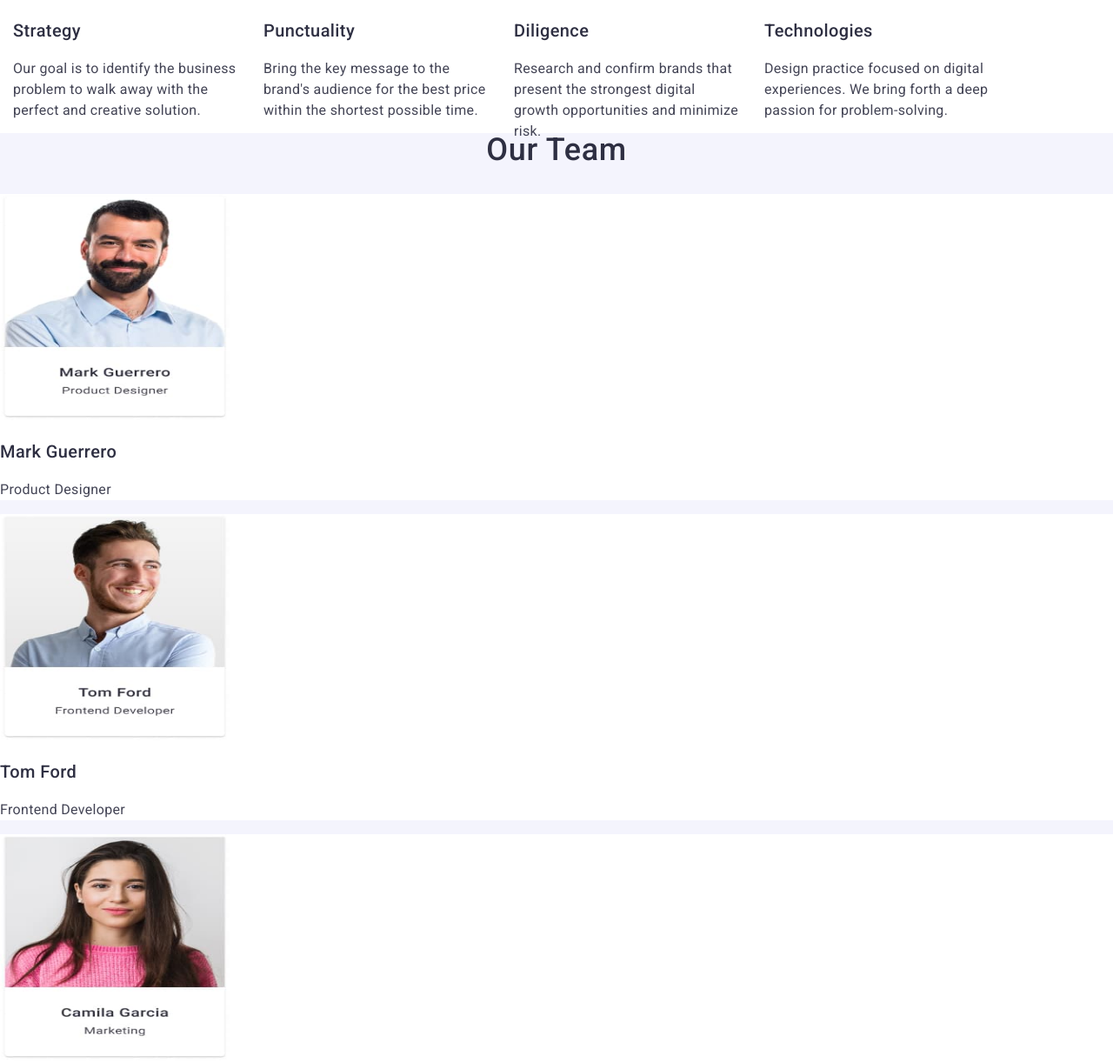
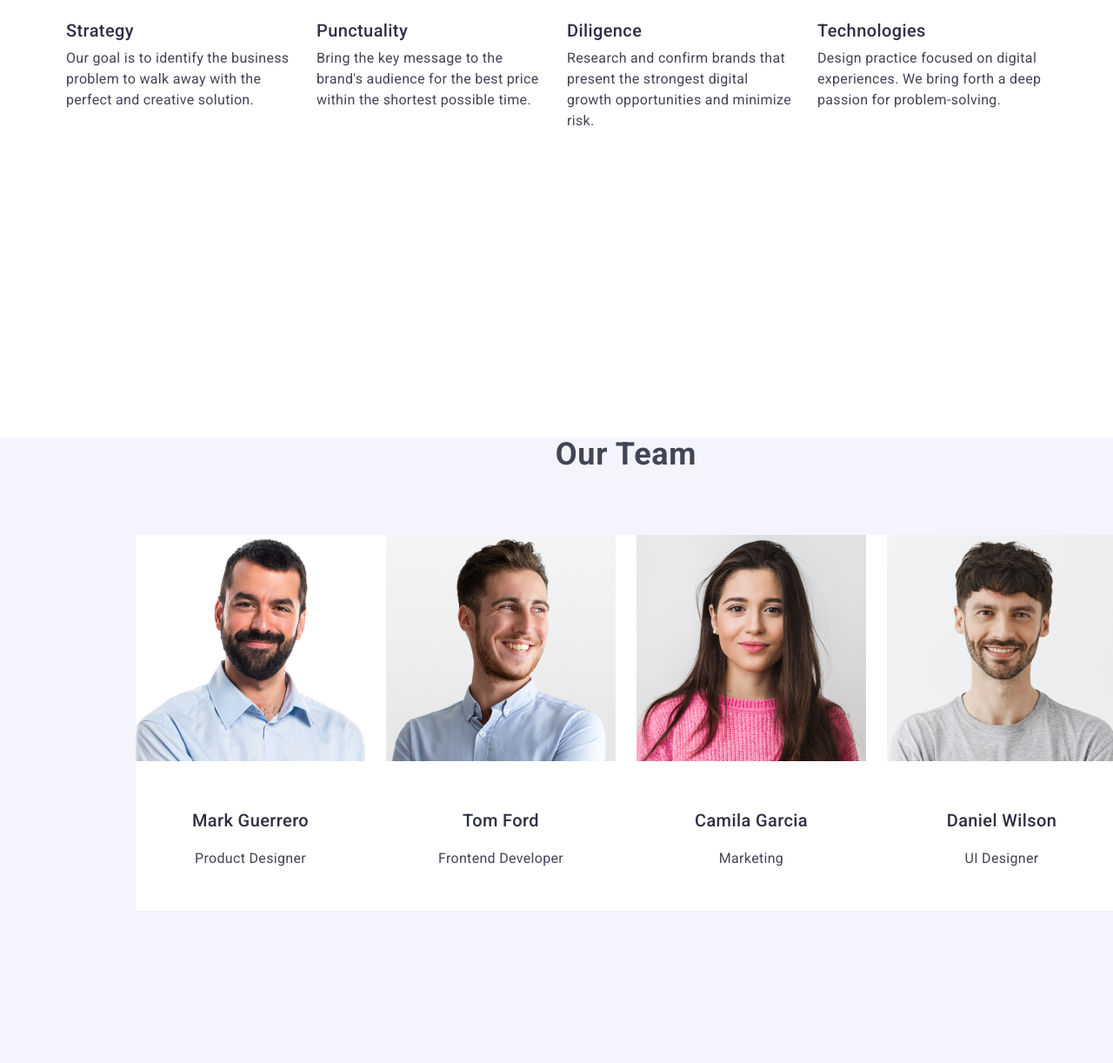
Before and after one commit to Kuzkoviy/goit-markup-hw-03, a plain HTML site: page index.html in a window 1280 px wide. Shown: the part 790-2012 px from the top of the page at 87% size. Drawn offline with nearby package versions, Linux system fonts and the light colour scheme.

Commit message:
some changes

```diff
--- a/css/styles.css
+++ b/css/styles.css
@@ -23,7 +23,7 @@ a {
     text-decoration: none;
 }
 
-ol, ul {
+ol, ul, li {
     list-style: none;
     padding: 0;
     margin: 0;
@@ -128,10 +128,8 @@ padding: 16px 32px;
 }
 .description-section {
     background: #fff;
-    width: 1128px;
-    height: 104px;
-    flex-shrink: 0;
-    padding: 120px 0;
+    padding-top: 120px;
+    padding-bottom: 120px;
 }
 
 .description-list {
@@ -152,15 +150,19 @@ margin-left: 0 auto;
 
 .team-section {
     background: #f4f4fd;
+    margin-top: 232px;
+    margin-bottom: 120px;
+    width: 1440px;
+    height: 732px;
 }
 .team-title{
-    color: #2E2F42;
-text-align: center;
-font-size: 36px;
-line-height: 1.11;
-letter-spacing: 0.02em;
-text-transform: capitalize;
-font-weight: 500;
+    font-size: 36px;
+    font-weight: 700;
+    line-height: 1.11;
+    text-align: center;
+    letter-spacing: 0.02em;
+    text-transform: capitalize;
+    margin-bottom: 72px;
 }
 
 .team-part {
@@ -238,7 +240,10 @@ letter-spacing: 0.02em;
 }
 
 .paragraph {
-
+    font-size: 16px;
+    line-height: 1.5;
+    letter-spacing: 0.02em;
+    margin: 0;
 }
 
 .hero .container {
@@ -249,4 +254,23 @@ letter-spacing: 0.02em;
 
 .description-list-item {
     flex-basis: calc((100% - 3 * 24px) / 4);
+    padding: 0px;
 }
+
+.description-list-item .description-title {
+    margin-bottom: 8px;
+}
+
+.team-main-list {
+    display: flex;
+    flex-direction: row;
+    gap: 24px;
+    background-color: #FFFFFF;
+    text-align: center;
+    flex-basis: calc((100% - 3 * 24px) / 4);
+    border-radius: 0px 0px 4px 4px;
+}
+
+.team-card-container {
+    padding: 32px 0;
+}
--- a/index.html
+++ b/index.html
@@ -62,41 +62,51 @@
             </div>
         </section>
         <section class="team-section">
+            <div class="container">
             <h2 class="team-title">Our Team</h2>
-                <ul>
+                <ul class="team-main-list">
                     <li class="team-list">
-                        <img src="./images/Card1.jpg"
+                        <img src="images/Card1.png"
                          alt="Mark Guerrero"
                          width="264"
                          height="260">
+                         <div class="team-card-container">
                          <h3 class="team-part">Mark Guerrero</h3>
                          <p class="team-text">Product Designer</p>
+                         </div>
                     </li>
                     <li class="team-list">
-                        <img src="./images/Card2.jpg"
+                        <img src="images/Card2.png"
                         alt="Tom Ford"
                         width="264"
                         height="260">
+                        <div class="team-card-container">
                         <h3 class="team-part">Tom Ford</h3>
                         <p class="team-text">Frontend Developer</p>
+                        </div>
                     </li>
                     <li class="team-list">
-                        <img src="./images/Card3.jpg"
+                        <img src="images/Card3.png"
                         alt="Camila Garcia"
                         width="264"
                         height="260">
+                        <div class="team-card-container">
                         <h3 class="team-part">Camila Garcia</h3>
                         <p class="team-text">Marketing</p>
+                        </div>
                     </li>
                     <li class="team-list">
-                        <img src="./images/Card4.jpg"
+                        <img src="images/Card4.png"
                         alt="Daniel Wilson"
                         width="264"
                         height="260">
+                        <div class="team-card-container">
                         <h3 class="team-part">Daniel Wilson</h3>
                         <p class="team-text">UI Designer</p>
+                        </div>
                     </li>
                 </ul>
+                </div>
         </section>
         <section>
             <h2 class="portfolio">Our Portfolio</h2>
```
Also changed, not shown: images/Card1.jpg (deleted), images/Card1.png (added), images/Card2.jpg (deleted), images/Card2.png (added), images/Card3.jpg (deleted), images/Card3.png (added), images/Card4.jpg (deleted), images/Card4.png (added).
